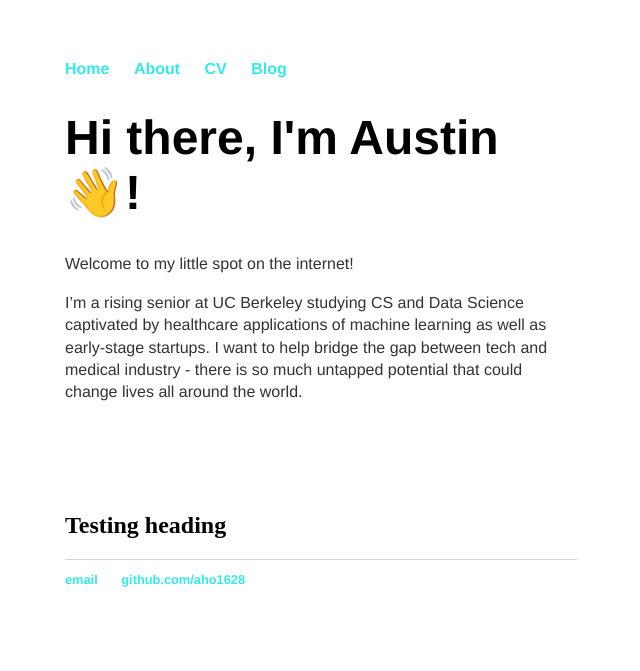
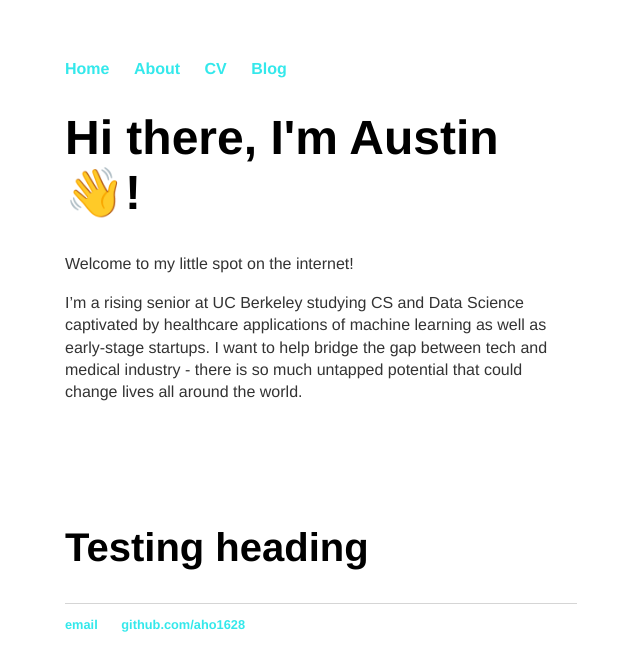
Before and after one commit to aho1628/aho1628.github.io, a Jekyll site: the page built from index.html, in a window 1280 px wide. Shown: the top 671 px of the page, without its empty margins (319-959 px from the left). Built offline with Jekyll 4.4.1, drawn with Linux system fonts in a browser that asks for light colours.

Commit message:
Updating h2 styling

```diff
--- a/css/main.css
+++ b/css/main.css
@@ -23,6 +23,10 @@ h1 {
     font-size: 3em;
     font-family:'Helvetica', 'Arial', 'Sans-Serif';
 }
+h2 {
+    font-size: 2.5em;
+    font-family:'Helvetica', 'Arial', 'Sans-Serif';
+}
 p {
     font-size: 1.0em;
     line-height: 1.4em;
```
